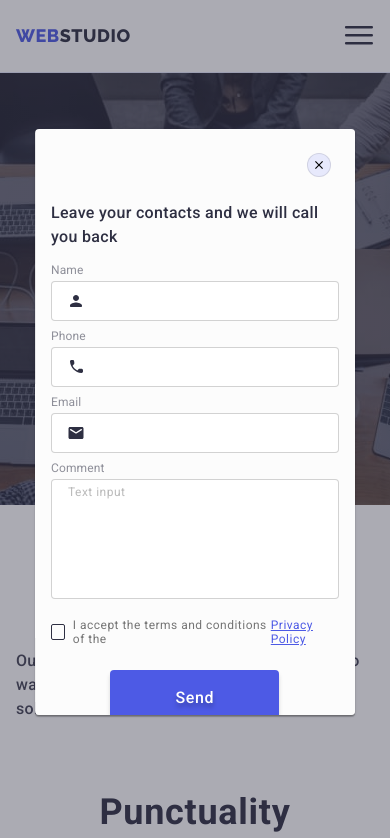
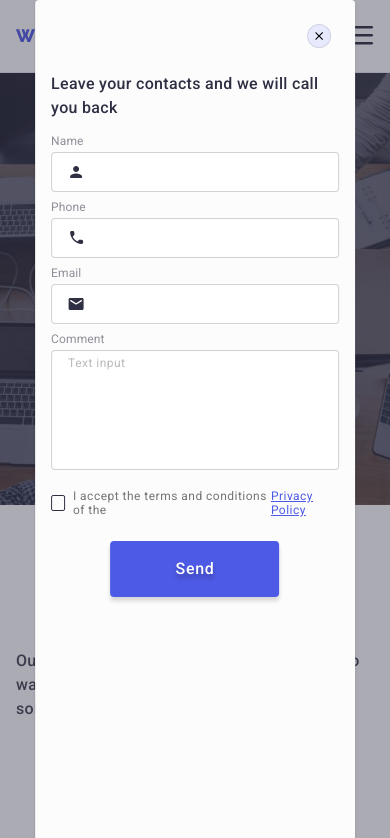
Before and after one commit to Sv-L/web-studio, a plain HTML site: page index.html in a window 390 px wide. Both pictures are taken after a click on the button "Order Service". Shown: the top 838 px of the page. Drawn offline with nearby package versions, Linux system fonts and the light colour scheme.

Commit message:
Update styles.css

```diff
--- a/css/styles.css
+++ b/css/styles.css
@@ -587,7 +587,7 @@ letter-spacing: 0.02em;
 
 .mobile-menu-container{
   position: relative;
-   margin-left: auto;
+  margin-left: auto;
   margin-right: auto;
   padding-top: 80px;
   padding-left: 40px;
@@ -659,8 +659,9 @@ color: var(--body-text-color);
 
 .mobile-menu-social {
   display: flex;
-  gap: 56px;
+  gap: calc((100% - 160px) / 3);
 }
+
 .mobile-link-social {
   display: flex;
   justify-content: center;
@@ -707,8 +708,7 @@ line-height: 1.11;
 .modal {
   width: 82%;
   max-width: 392px;
-  height: 73%;
-  max-height: 586px;
+  height: 100%;
   overflow: auto;
 }
 .label-policy {
```
